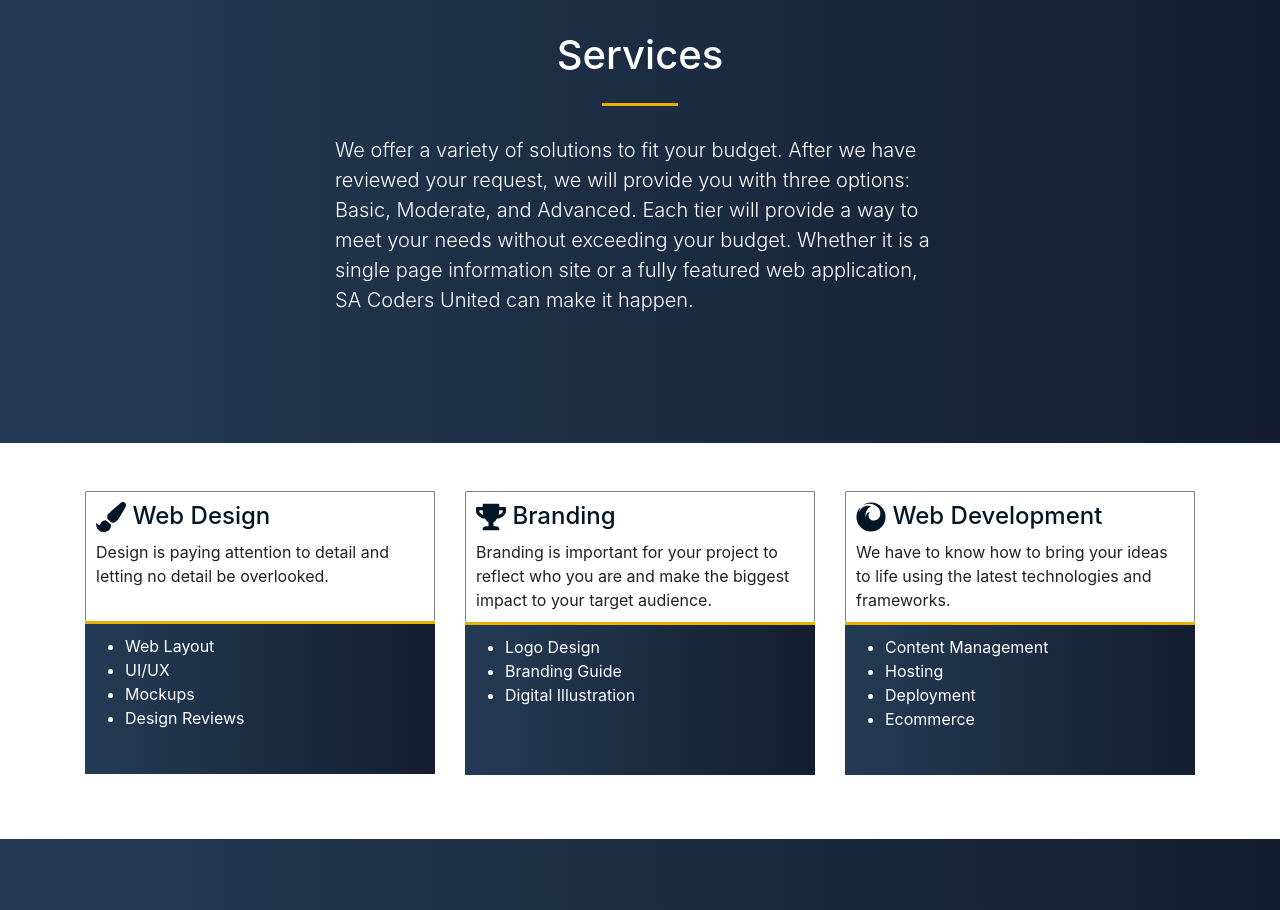
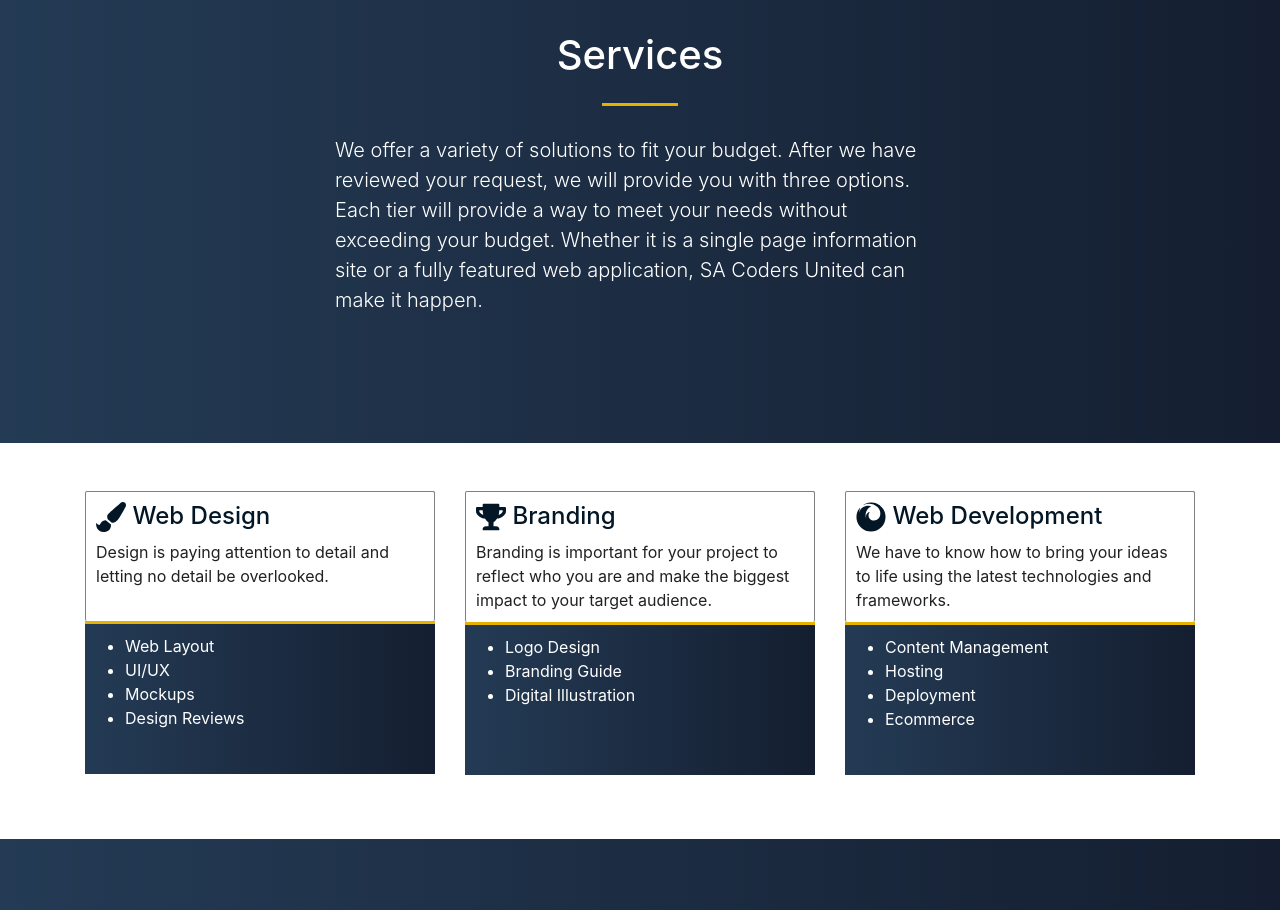
Before and after one commit to sacodersunited/landingpage, a React (Create React App) app: page / in a window 1280 px wide. Shown: the part 1280-2190 px from the top of the page. Built offline with nearby package versions, Linux system fonts and the light colour scheme.

Commit message:
Took out tier names.

```diff
--- a/src/App.js
+++ b/src/App.js
@@ -25,7 +25,7 @@ class App extends Component {
         <LeadParagraph
           title="Services"
           details="
-          We offer a variety of solutions to fit your budget. After we have reviewed your request, we will provide you with three options: Basic, Moderate, and Advanced. Each tier will provide a way to meet your needs without exceeding your budget.  Whether it is a single page information site or a fully featured web application, SA Coders United can make it happen."
+          We offer a variety of solutions to fit your budget. After we have reviewed your request, we will provide you with three options. Each tier will provide a way to meet your needs without exceeding your budget.  Whether it is a single page information site or a fully featured web application, SA Coders United can make it happen."
         />
         <Container>
           <Services />
```
